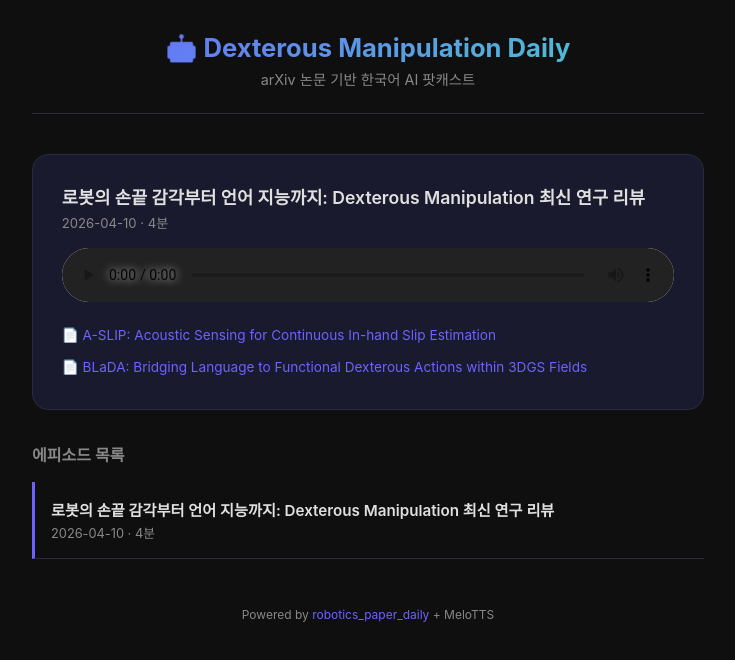
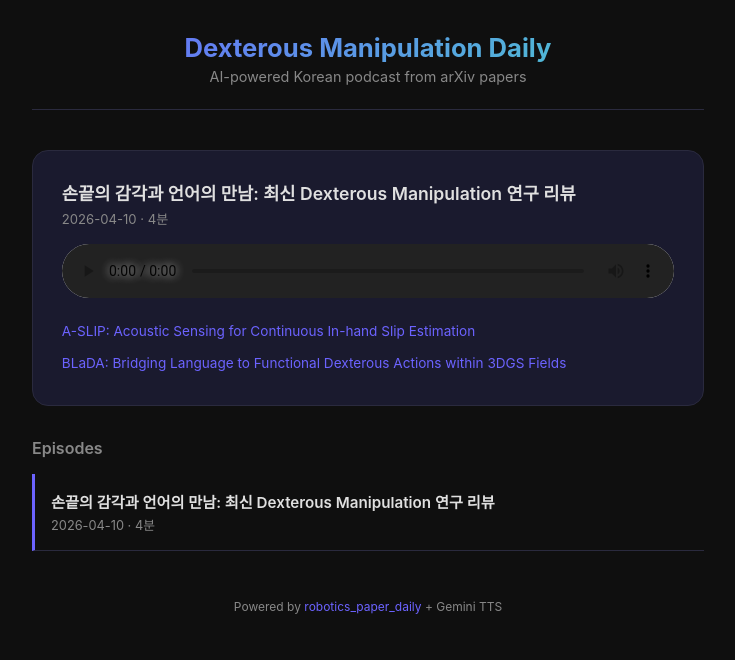
Before and after one commit to cold-young/robotics_paper_podcast, a plain HTML site: page index.html in a window 1280 px wide. Shown: the whole page, without its empty margins (272-1007 px from the left). Drawn offline with Linux system fonts and the light colour scheme.

Commit message:
deploy: 8e20afd402aed697fde71a3c0f16603fcf23aaec

```diff
--- a/episodes.json
+++ b/episodes.json
@@ -1,8 +1,8 @@
 [
   {
     "date": "2026-04-10",
-    "title": "로봇의 손끝 감각부터 언어 지능까지: Dexterous Manipulation 최신 연구 리뷰",
-    "description": "손재주 조작(Dexterous Manipulation)을 위한 실시간 미끄러짐 감지 기술 A-SLIP과 3DGS 기반의 언어-행동 결합 모델 BLaDA를 소개합니다.",
+    "title": "손끝의 감각과 언어의 만남: 최신 Dexterous Manipulation 연구 리뷰",
+    "description": "음향 센서를 이용한 미끄러짐 추정 A-SLIP과 3DGS 기반의 언어-동작 연결 연구 BLaDA를 소개합니다.",
     "papers": [
       {
         "title": "A-SLIP: Acoustic Sensing for Continuous In-hand Slip Estimation",
--- a/index.html
+++ b/index.html
@@ -88,9 +88,6 @@
     .papers a:hover {
       color: #48cfcb;
     }
-    .papers a::before {
-      content: '📄 ';
-    }
 
     /* ── Episode List ── */
     .episode-list {
@@ -136,12 +133,12 @@
 <body>
   <div class="container">
     <header>
-      <h1>🤖 Dexterous Manipulation Daily</h1>
-      <p>arXiv 논문 기반 한국어 AI 팟캐스트</p>
+      <h1>Dexterous Manipulation Daily</h1>
+      <p>AI-powered Korean podcast from arXiv papers</p>
     </header>
 
     <div class="player" id="player">
-      <div class="player-title" id="player-title">에피소드를 선택하세요</div>
+      <div class="player-title" id="player-title">Select an episode</div>
       <div class="player-date" id="player-date"></div>
       <audio controls id="audio-el">
         <source id="audio-src" src="" type="audio/mpeg">
@@ -149,12 +146,12 @@
       <div class="papers" id="paper-links"></div>
     </div>
 
-    <h2>에피소드 목록</h2>
+    <h2>Episodes</h2>
     <ul class="episode-list" id="episode-list"></ul>
 
     <footer>
       Powered by <a href="https://github.com/cold-young/robotics_paper_daily">robotics_paper_daily</a>
-      + MeloTTS
+      + Gemini TTS
     </footer>
   </div>
 
```
Also changed, not shown: 1 other file.
